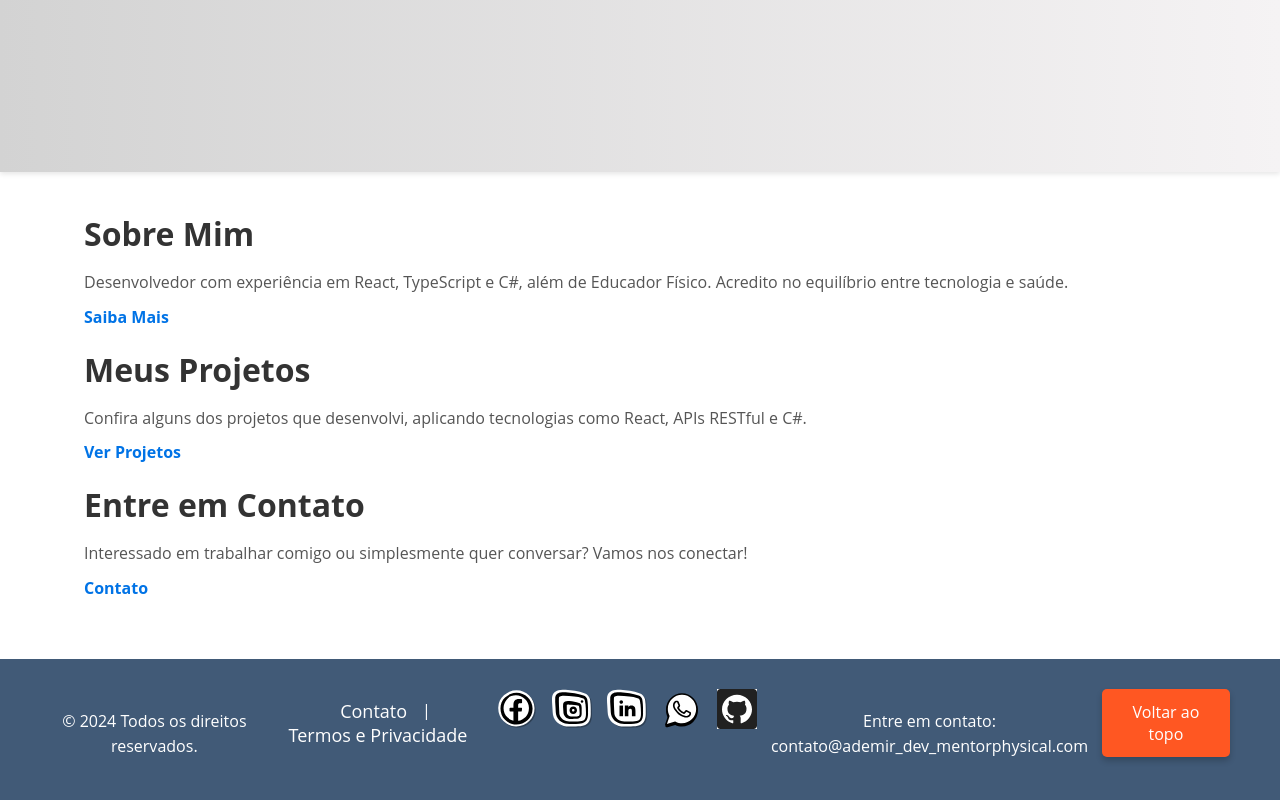
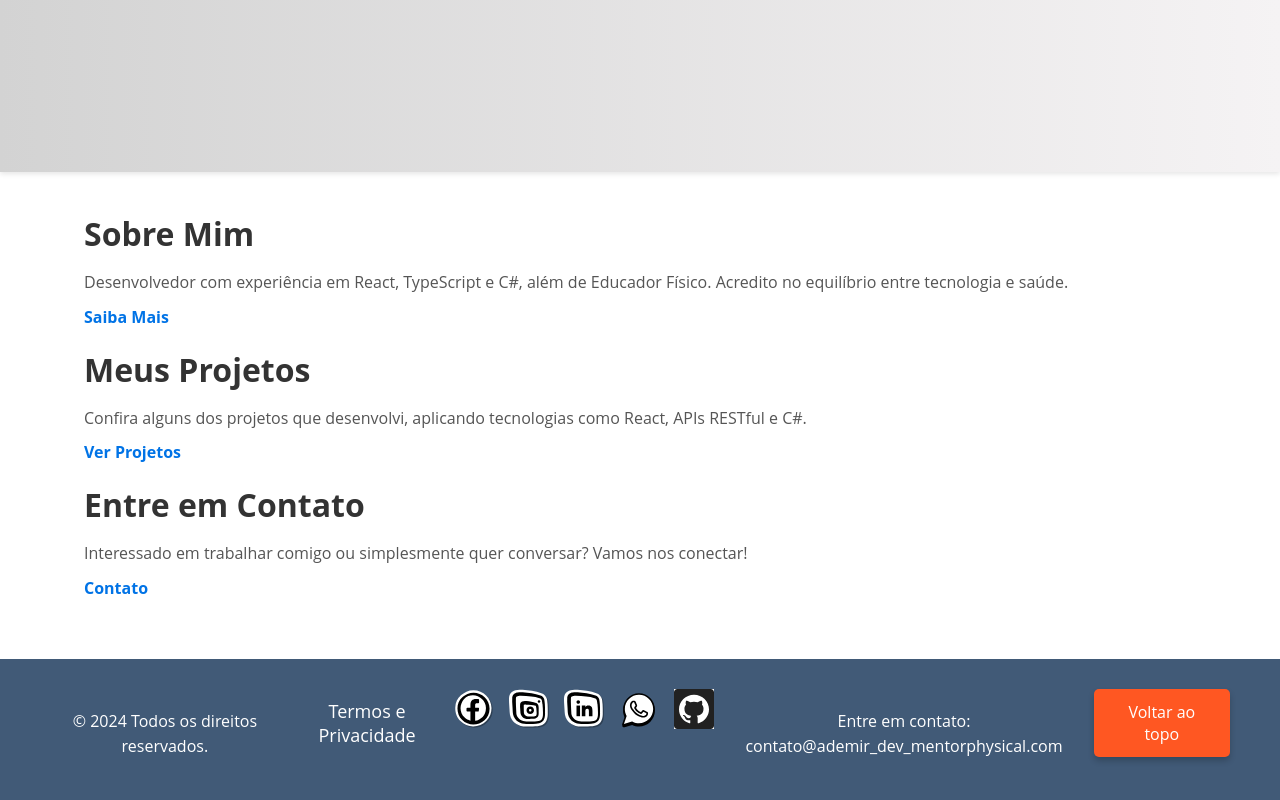
Before and after one commit to Ademir892/My-portifolio, a React (Vite) app: page / in a window 1280 px wide. Shown: the part 588-1388 px from the top of the page. Built offline with nearby package versions, Linux system fonts and the light colour scheme.

Commit message:
Remove link contact footer

```diff
--- a/src/components/Footer/index.tsx
+++ b/src/components/Footer/index.tsx
@@ -34,7 +34,6 @@ export default function Footer() {
       <p className="footer-font-color">&copy; {year} Todos os direitos reservados.</p>
       <nav className="nav-footer">
         <div className="links-footer">
-          <a href="/contact">Contato</a> |
           <Link to="/termos">Termos e Privacidade</Link>
         </div>
       </nav>
```
